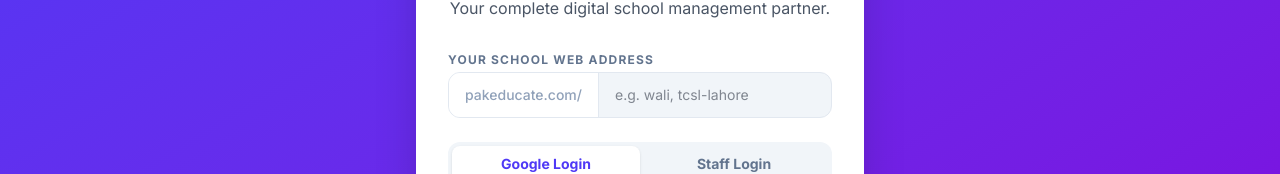
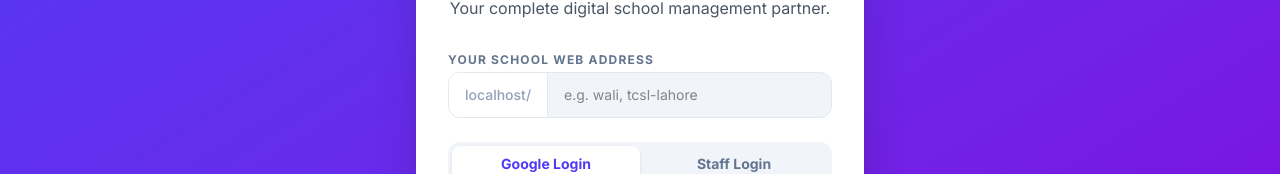
Before and after one commit to qaisargraphicsofficial-web/School-Software, a React (Vite) app: page / in a window 1280 px wide. Shown: the part 269-443 px from the top of the page. Built offline with nearby package versions, Linux system fonts and the light colour scheme; no server answers; the database is empty.

Commit message:
fix(login, schoolWebsite): Display dynamic school web address
Updates the login and school website components to dynamically display the user's current host domain instead of a hardcoded placeholder. This ensures the displayed web address is accurate for the user's current environment.

```diff
--- a/src/components/Login.tsx
+++ b/src/components/Login.tsx
@@ -127,7 +127,7 @@
         <div className="mb-6 text-left">
           <label className="block text-xs font-bold text-slate-500 uppercase tracking-widest mb-1">Your school web address</label>
           <div className="flex bg-slate-100 rounded-xl overflow-hidden border border-slate-200">
-            <div className="px-4 py-3 bg-white text-slate-400 font-medium text-sm flex items-center border-r border-slate-200">pakeducate.com/</div>
+            <div className="px-4 py-3 bg-white text-slate-400 font-medium text-sm flex items-center border-r border-slate-200">{window.location.host}/</div>
             <input
               className="flex-1 px-4 py-3 bg-transparent outline-none text-sm text-gray-900"
               placeholder="e.g. wali, tcsl-lahore"
--- a/src/components/SchoolWebsite.tsx
+++ b/src/components/SchoolWebsite.tsx
@@ -236,7 +236,7 @@
                   <label className="text-sm font-bold text-slate-700">Your school web address</label>
                   <div className="flex items-center group">
                     <div className="h-12 px-4 flex items-center bg-slate-50 border border-r-0 border-slate-200 rounded-l-xl text-slate-400 font-medium text-sm">
-                      pakeducate.com/
+                      {window.location.host}/
                     </div>
                     <input
                       className="flex-1 h-12 bg-white border border-slate-200 rounded-r-xl px-4 text-sm font-medium focus:ring-2 focus:ring-indigo-500 outline-none transition-all group-focus-within:border-indigo-500"
```
